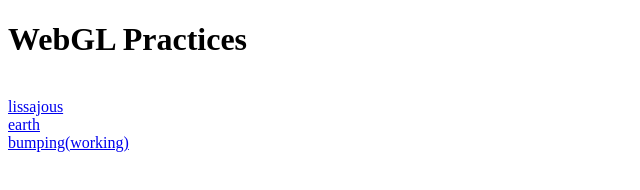
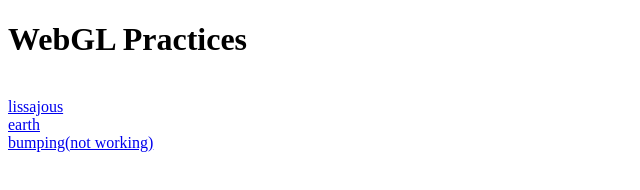
Before and after one commit to halfseal/halfseal.github.io, a plain HTML site: page index.html in a window 1280 px wide. Shown: the full height of the page, 0-640 px from the left. Drawn offline with Linux system fonts and the light colour scheme.

Commit message:
Update index.html

```diff
--- a/index.html
+++ b/index.html
@@ -9,6 +9,6 @@
     <h1>WebGL Practices</h1><br>
     <a href="https://halfseal.github.io/lissajous/">lissajous</a><br>
     <a href="https://halfseal.github.io/webgl_earth/">earth</a><br>
-    <a href="https://halfseal.github.io/webgl_bumping/">bumping(working)</a><br>
+    <a href="https://halfseal.github.io/webgl_bumping/">bumping(not working)</a><br>
 </body>
 </html>
```
